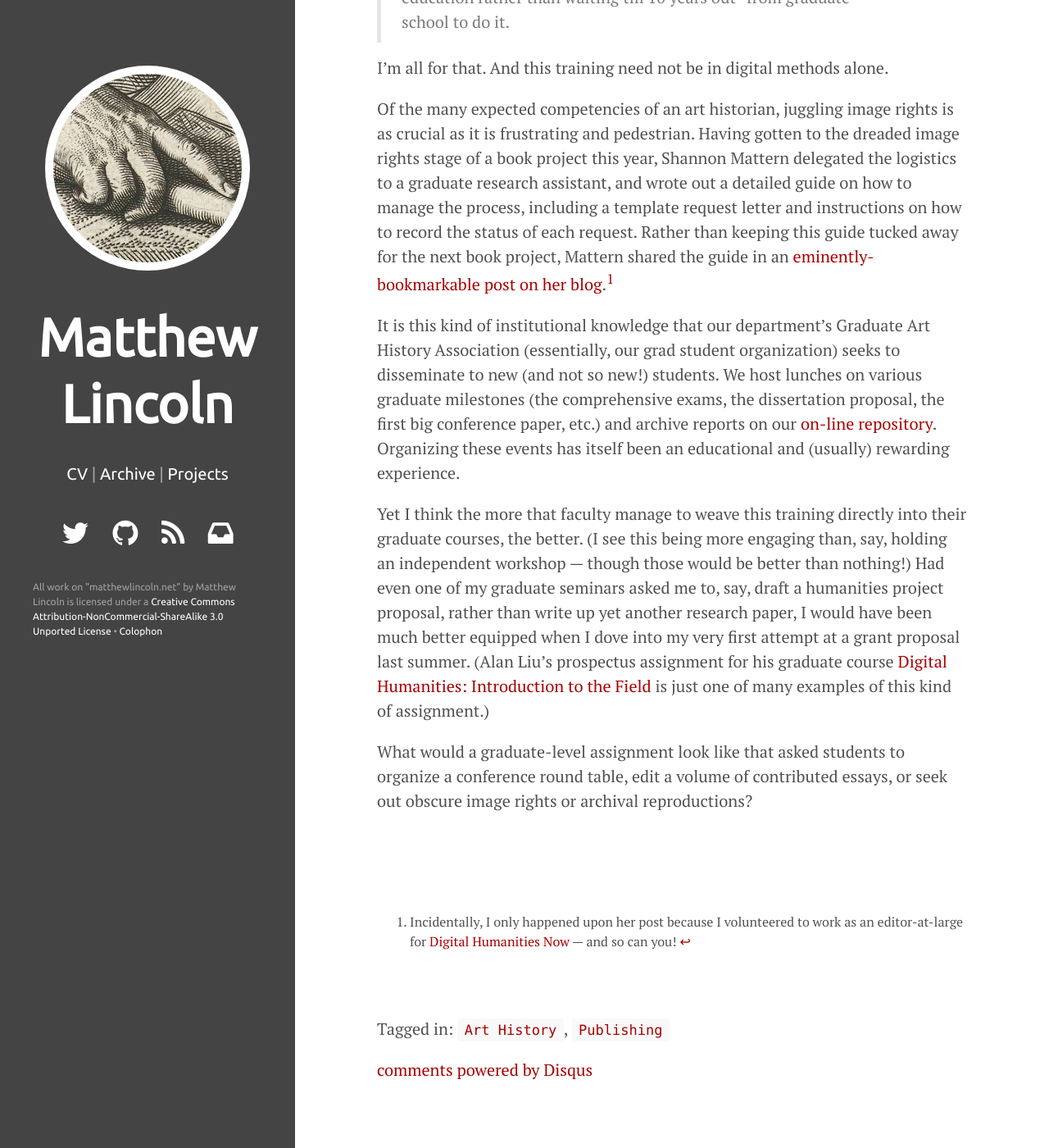
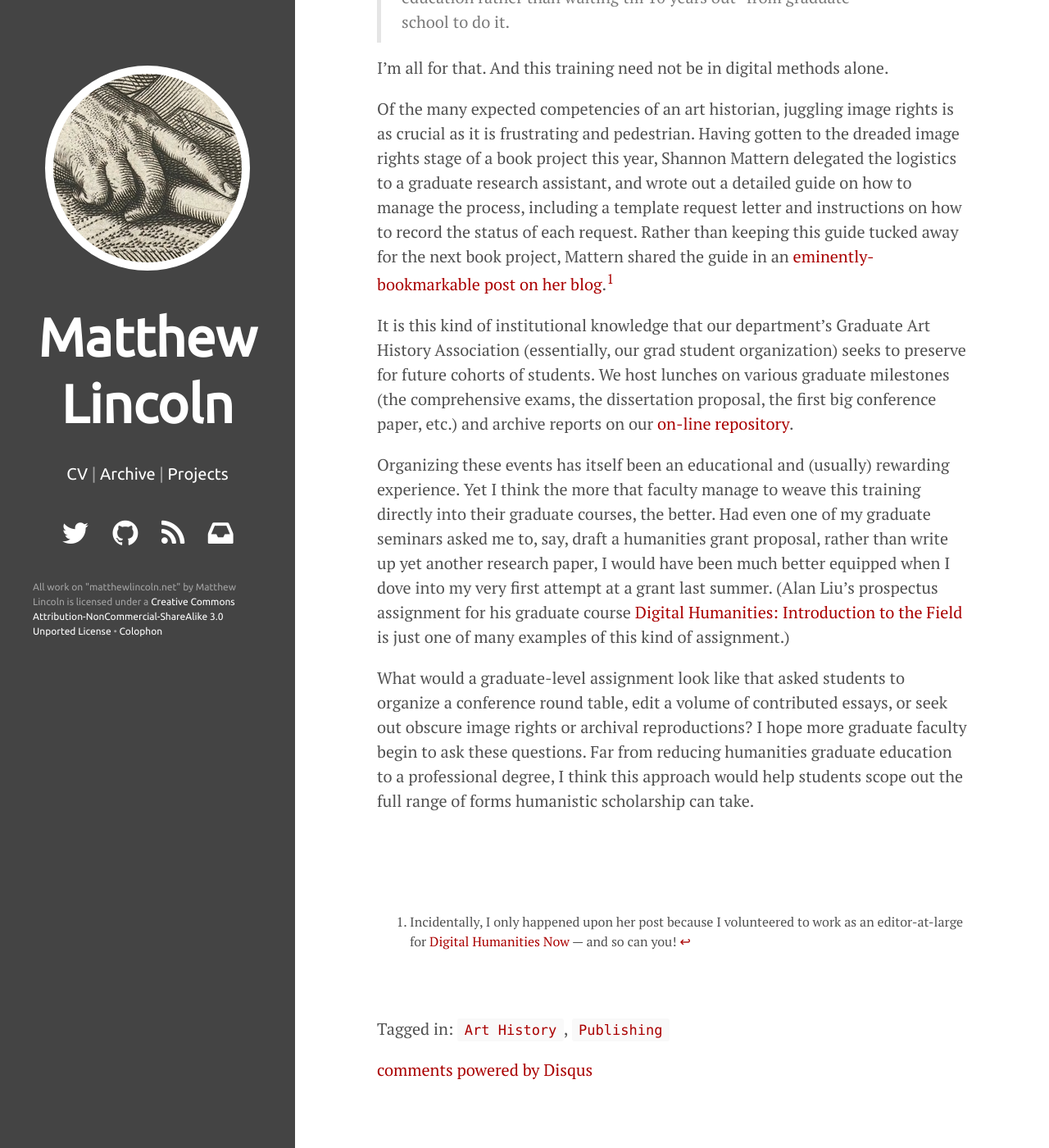
Before and after one commit to mdlincoln/mdlincoln.github.io, a Jekyll site: the page built from _posts/2014-06-30-the-things-they-dont-teach-you-image-rights.md, in a window 1280 px wide and 1400 px high, scrolled down 573 px. Shown: the whole window at 82% size. Built offline with Jekyll 4.4.1, drawn with Linux system fonts in a browser that asks for light colours; nearby versions of some CDN libraries; comment, search, counter and statistics services are not loaded.

Commit message:
Done with edits

```diff
--- a/_posts/2014-06-30-the-things-they-dont-teach-you-image-rights.md
+++ b/_posts/2014-06-30-the-things-they-dont-teach-you-image-rights.md
@@ -20,17 +20,17 @@ Of the many expected competencies of an art historian, juggling image rights is
 Having gotten to the dreaded image rights stage of a book project this year, Shannon Mattern delegated the logistics to a graduate research assistant, and wrote out a detailed guide on how to manage the process, including a template request letter and instructions on how to record the status of each request.
 Rather than keeping this guide tucked away for the next book project, Mattern shared the guide in an [eminently-bookmarkable post on her blog][rights].[^1]
 
-It is this kind of institutional knowledge that our department's Graduate Art History Association (essentially, our grad student organization) seeks to disseminate to new (and not so new!) students.
+It is this kind of institutional knowledge that our department's Graduate Art History Association (essentially, our grad student organization) seeks to preserve for future cohorts of students.
 We host lunches on various graduate milestones (the comprehensive exams, the dissertation proposal, the first big conference paper, etc.) and archive reports on our [on-line repository][umdgaha].
+
 Organizing these events has itself been an educational and (usually) rewarding experience.
-
 Yet I think the more that faculty manage to weave this training directly into their graduate courses, the better.
-(I see this being more engaging than, say, holding an independent workshop --- though those would be better than nothing!)
-Had even one of my graduate seminars asked me to, say, draft a humanities project proposal, rather than write up yet another research paper, I would have been much better equipped when I dove into my very first attempt at a grant proposal last summer.
+Had even one of my graduate seminars asked me to, say, draft a humanities grant proposal, rather than write up yet another research paper, I would have been much better equipped when I dove into my very first attempt at a grant  last summer.
 (Alan Liu's prospectus assignment for his graduate course [Digital Humanities: Introduction to the Field][aliu] is just one of many examples of this kind of assignment.)
 
 What would a graduate-level assignment look like that asked students to organize a conference round table, edit a volume of contributed essays, or seek out obscure image rights or archival reproductions?
-
+I hope more graduate faculty begin to ask these questions.
+Far from reducing humanities graduate education to a professional degree, I think this approach would help students scope out the full range of forms humanistic scholarship can take.
 
 [^1]: Incidentally, I only happened upon her post because I volunteered to work as an editor-at-large for [Digital Humanities Now][dhn] --- and so can you!
 
```
